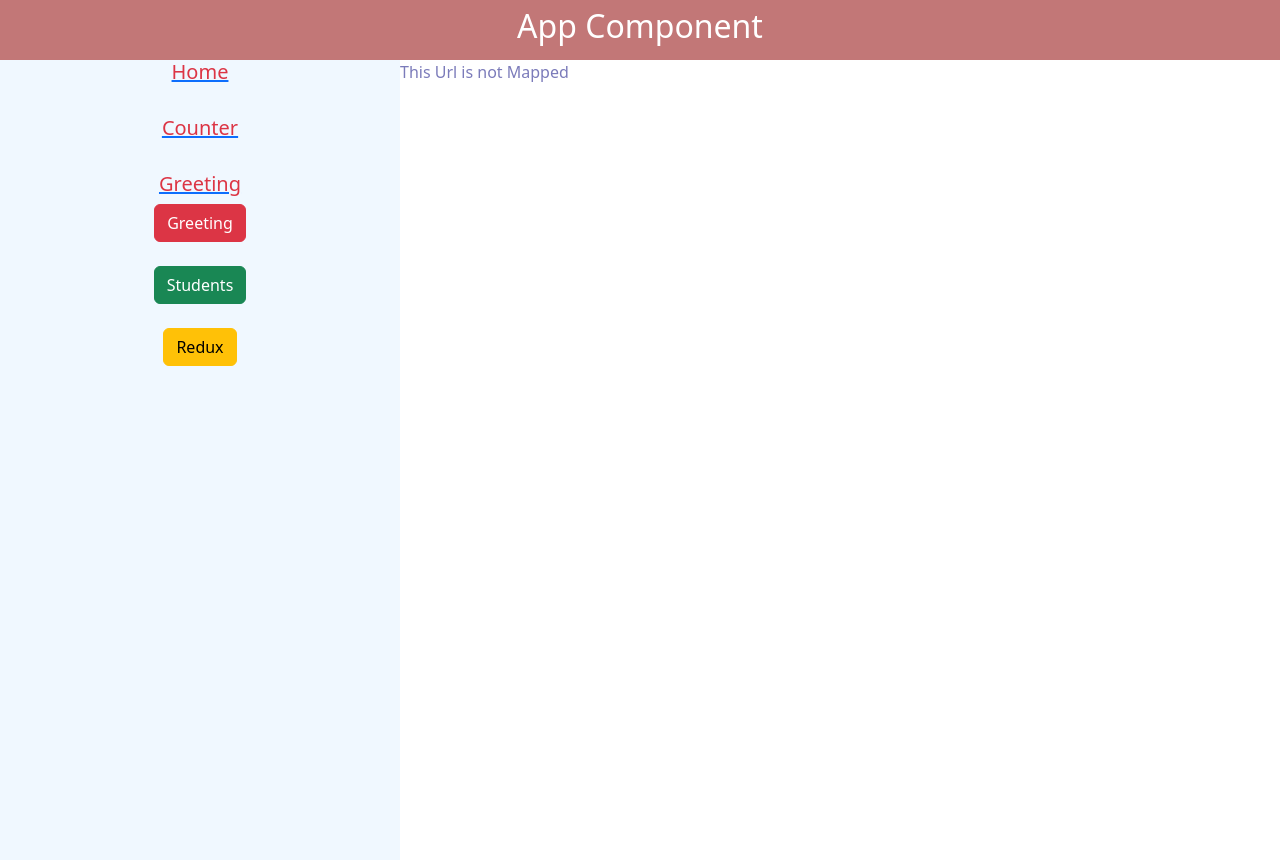
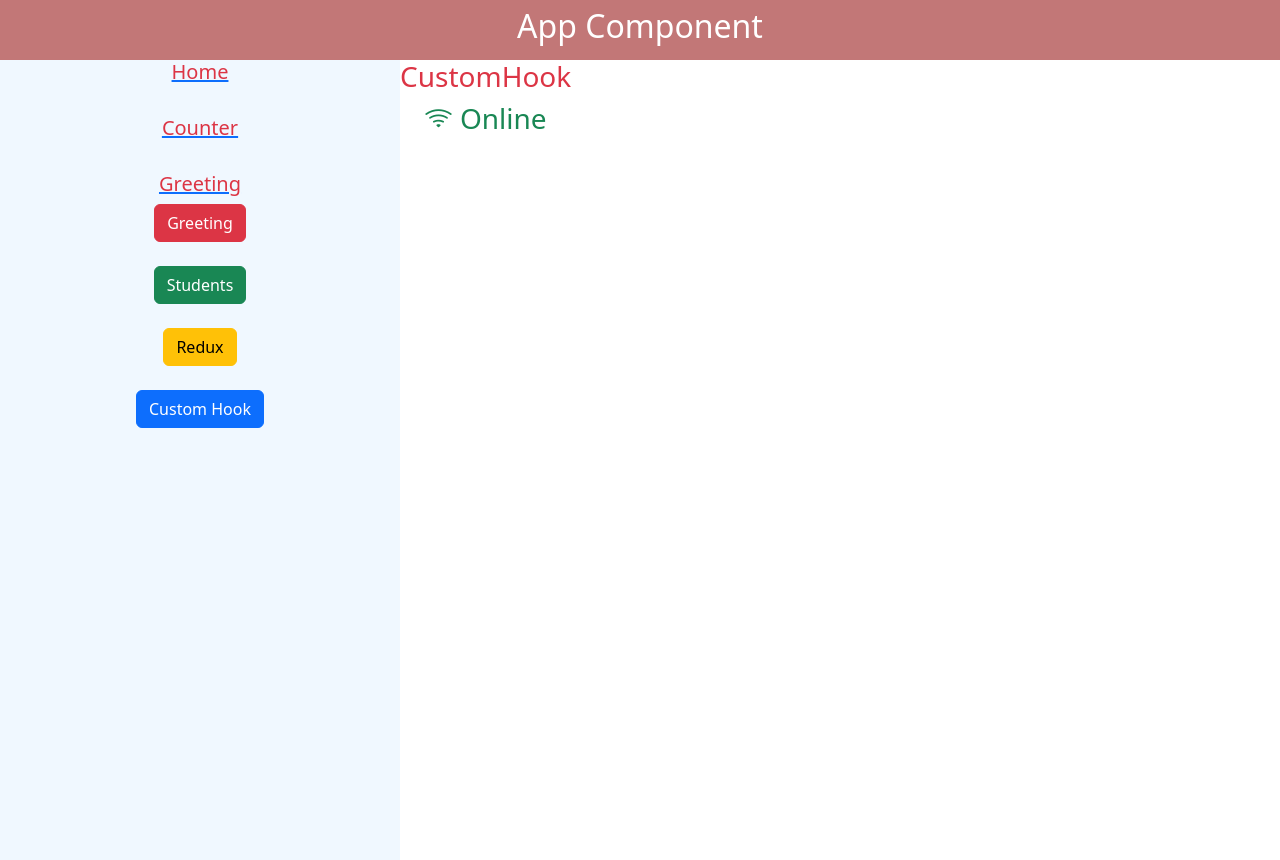
Before and after one commit to sjoshi704/reactpractice, a React (Create React App) app: page /custom-hook in a window 1280 px wide. Built offline with nearby package versions, Linux system fonts and the light colour scheme.

Commit message:
Custom Hooks Example

```diff
--- a/src/App.js
+++ b/src/App.js
@@ -28,6 +28,7 @@ import Footer from "./Hooks/UseContextHook/Footer";
 import { UseReducerHook } from "./Hooks/UseReducerHook/UseReducerHook";
 import FormUseReducerExample from "./Hooks/UseReducerHook/FormUseReducerExample";
 import ReduxStoreExample from "./Redux/ReduxStoreExample";
+import CustomHook from "./CUSTOM-HOOKS/CustomHook";
 
 
 
@@ -59,6 +60,10 @@ function App() {
           <button className="btn btn-warning" onClick={() => {
             navigate("/redux-example");
           }}> Redux </button>
+        <br />    <br />
+          <button className="btn btn-primary" onClick={() => {
+            navigate("/custom-hook");
+          }}> Custom Hook </button>
         </div>
 
 
@@ -69,6 +74,7 @@ function App() {
             <Route path="*" element={"This Url is not Mapped"} />
             <Route path="/students/*" element={<div> <CrudOperations></CrudOperations></div>} />
             <Route path="redux-example" element={<ReduxStoreExample> </ReduxStoreExample>} />
+            <Route path="custom-hook" element={<CustomHook> </CustomHook>} />
 
           </Routes>
 
--- /dev/null
+++ b/src/CUSTOM-HOOKS/CustomHook.js
@@ -0,0 +1,14 @@
+import React from 'react'
+import useOnlineStatus from './USeOnlineStatus'
+
+export default function CustomHook() {
+    const isOnline = useOnlineStatus()
+    return <>
+        <div>
+            <h3 className='text-danger text-center'> CustomHook</h3> </div>
+
+        <div>
+            <h3 className={isOnline ? "text-success" : "text-danger"}> <i className={isOnline ? "bi bi-wifi" : "bi bi-wifi-off"}>  </i>{isOnline ? "Online" : "Offline"} </h3>
+        </div>
+    </>
+}
--- /dev/null
+++ b/src/CUSTOM-HOOKS/USeOnlineStatus.js
@@ -0,0 +1,25 @@
+import React, { useEffect, useState } from 'react'
+import useAuth from './UseAuth';
+
+export default function useOnlineStatus() {
+    const [isOnline, setIsOnline] = useState(true)
+    const isAuthenticated=useAuth()
+    useEffect(() => {
+        function handleOnline() {
+            setIsOnline(true);
+        }
+
+        function handleOffline() {
+            setIsOnline(false);
+        }
+
+        window.addEventListener('online', handleOnline);
+        window.addEventListener('offline', handleOffline);
+        return () => {
+            window.removeEventListener('online', handleOnline);
+            window.removeEventListener('offline', handleOffline);
+            <div>USeOnlineStatus</div>
+        };
+    }, []);
+    return isOnline
+}
--- /dev/null
+++ b/src/CUSTOM-HOOKS/UseAuth.js
@@ -0,0 +1,24 @@
+import React, { useEffect, useState } from 'react'
+
+export default function useAuth() {
+    const [isAuthenticated,setIsAuthenticated]=useState(false)
+
+    useEffect(()=>{
+        const token=localStorage.getItem('token')
+        // type-1
+        // if (token) {
+        //     setIsAuthenticated(true)
+        // }else{
+        //     setIsAuthenticated(false)
+        // }
+
+        // type-2
+        // setIsAuthenticated(token ? true : false)
+
+        // type-3
+        setIsAuthenticated(!!token)
+
+    },[])
+    return isAuthenticated
+
+}
```
